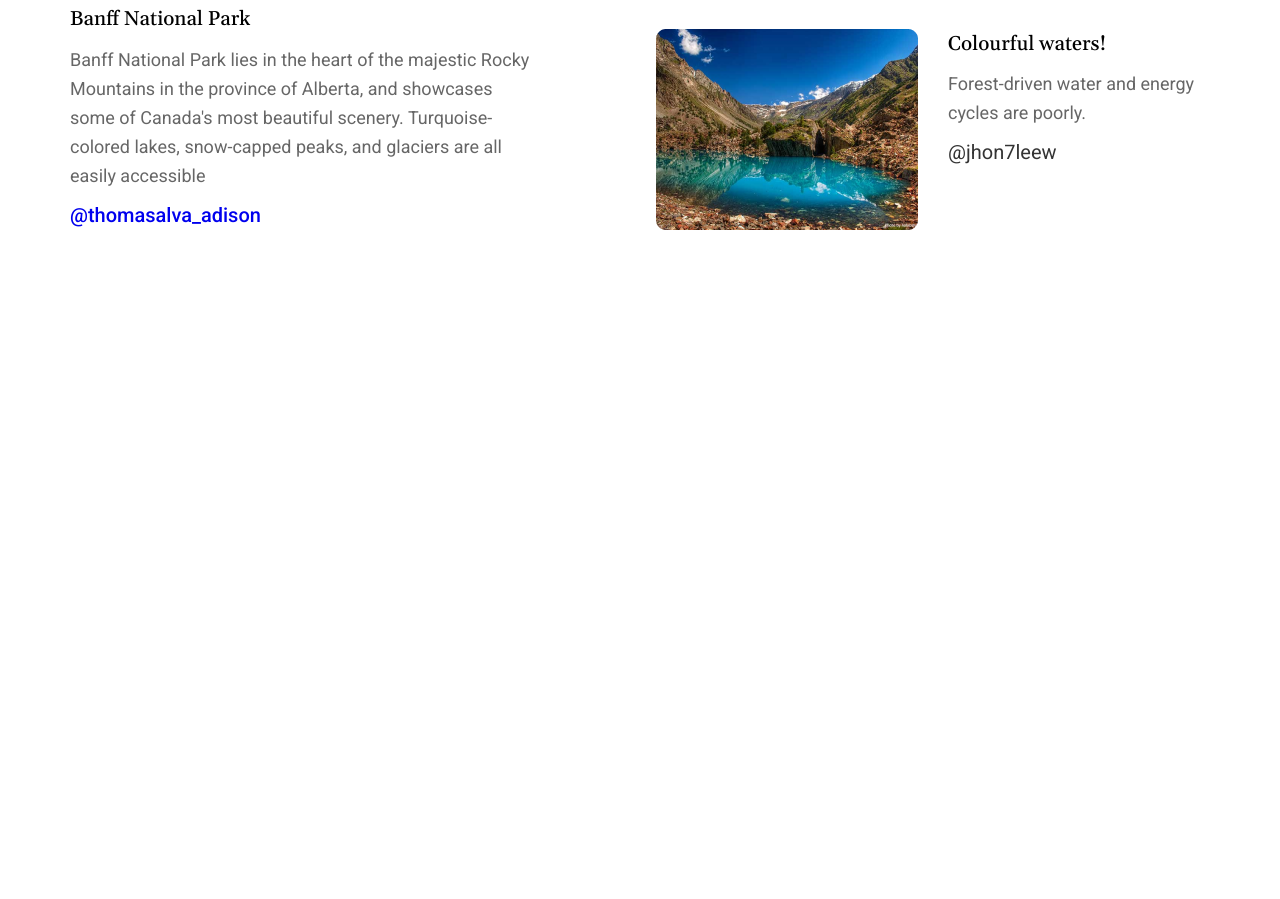
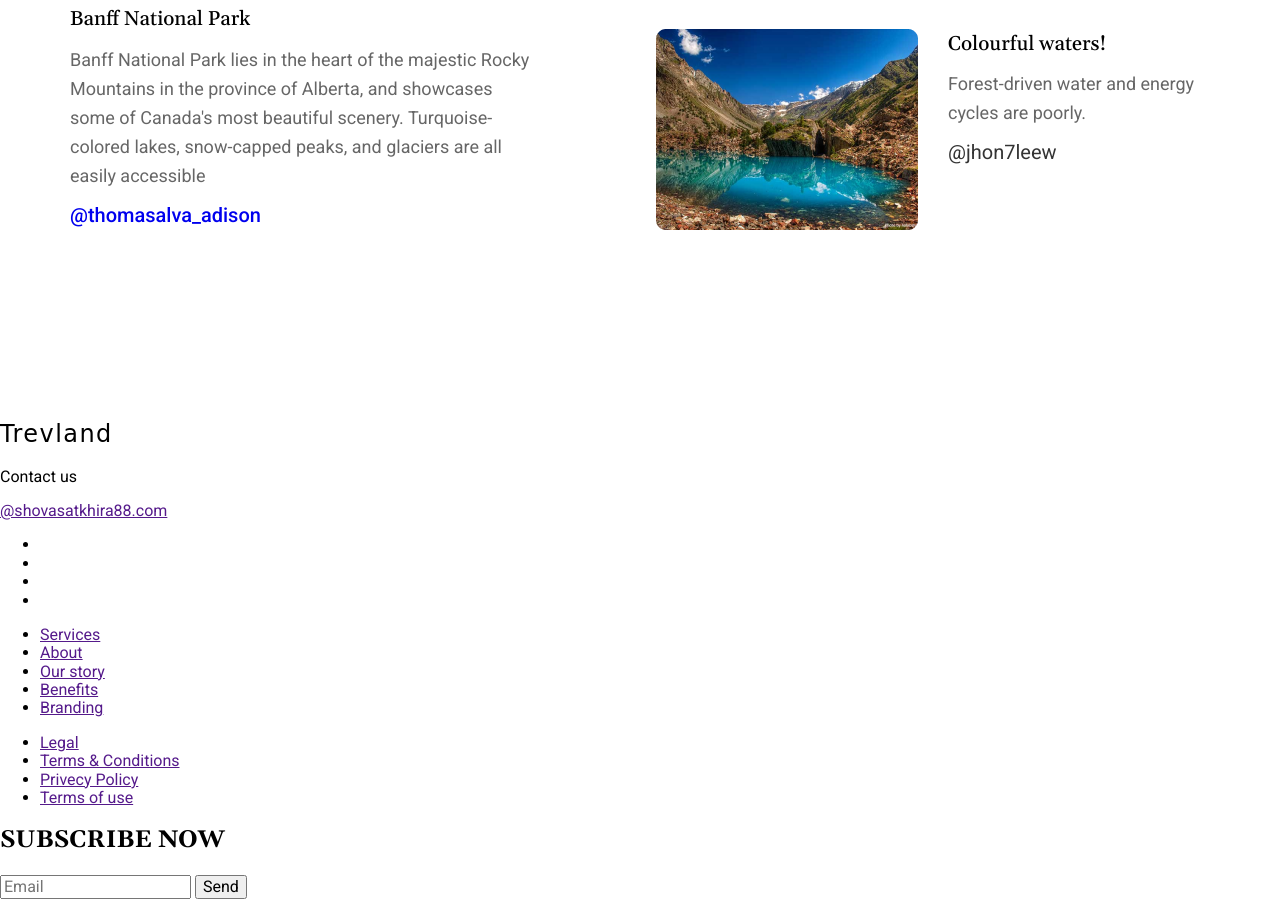
Before and after one commit to Artem-Mazin/Trevland, a plain HTML site: page index.html in a window 1280 px wide. Shown: the part 3539-4438 px from the top of the page. Before the commit the page ends 3955 px from the top, so only its background shows below. Drawn offline with nearby package versions, Linux system fonts and the light colour scheme; a web font is replaced by a local one.

Commit message:
add footer html

```diff
--- a/css/trevland.css
+++ b/css/trevland.css
@@ -391,5 +391,6 @@ h6 {
   text-decoration: none;
 }
 
+/* ------------------------------------------------------footer--------------------------------------------------- */
 .footer {
 }
--- a/index.html
+++ b/index.html
@@ -379,7 +379,43 @@
           </div>
         </section>
       </main>
-      <footer class="footer"></footer>
+      <footer class="footer">
+        <div class="footer__wrapper">
+          <div class="footer__contacts">
+            <div class="logo_place_footer logo">Trevland</div>
+            <div class="footer__contact">
+              <p class="footer__text">Contact us</p>
+              <a href="" class="footer__adress">@shovasatkhira88.com</a>
+              <ul class="footer__social">
+                <li><a href="image/footer/Group 189.svg" class="footer__social-icon"></a></li>
+                <li><a href="image/footer/Group 190.svg" class="footer__social-icon"></a></li>
+                <li><a href="image/footer/Group 192.svg" class="footer__social-icon"></a></li>
+                <li><a href="image/footer/Group 193.svg" class="footer__social-icon"></a></li>
+              </ul>
+            </div>
+          </div>
+          <ul class="footer__information">
+            <li><a class="footer__link_place_information" href="">Services</a></li>
+            <li><a class="footer__link_place_information" href="">About</a></li>
+            <li><a class="footer__link_place_information" href="">Our story</a></li>
+            <li><a class="footer__link_place_information" href="">Benefits</a></li>
+            <li><a class="footer__link_place_information" href="">Branding</a></li>
+          </ul>
+          <ul class="footer__rules">
+            <li><a class="footer__rule" href="">Legal</a></li>
+            <li><a class="footer__rule" href="">Terms & Conditions</a></li>
+            <li><a class="footer__rule" href="">Privecy Policy</a></li>
+            <li><a class="footer__rule" href="">Terms of use</a></li>
+          </ul>
+          <div class="footer__form-subscribe">
+            <h2 class="footer__subscribe">SUBSCRIBE NOW</h2>
+            <form action="" class="footer__form">
+              <input type="mail" class="footer__input" placeholder="Email">
+              <button class="footer__button">Send</button>
+            </form>
+          </div>
+        </div>
+      </footer>
     </div>
   </body>
 </html>
```
